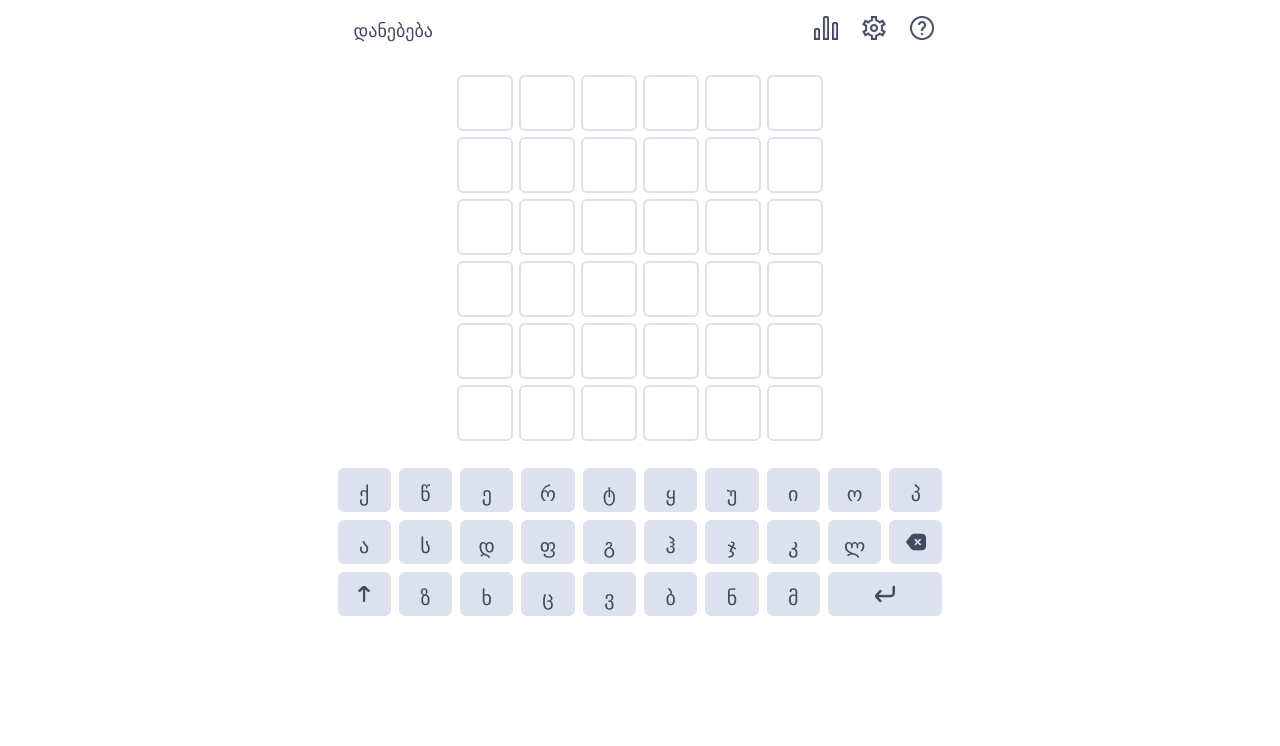
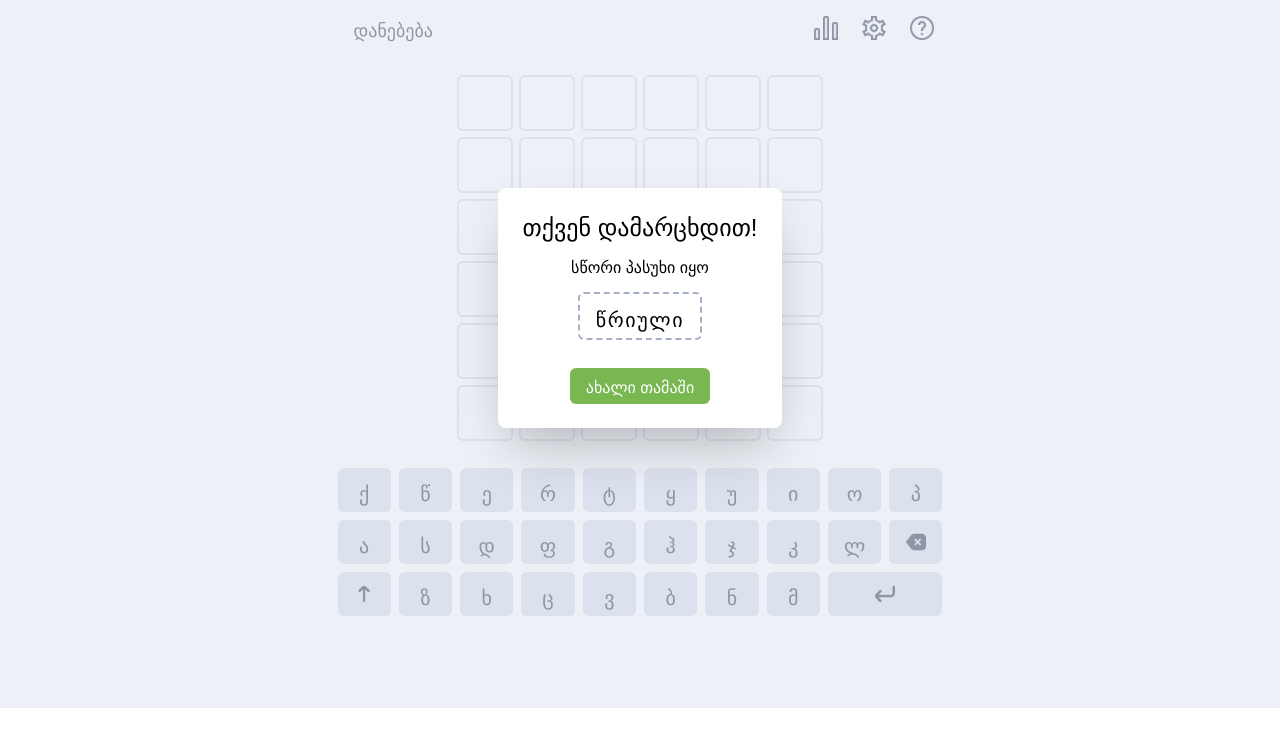
Before and after one commit to wimpykido/wordle, a React (Create React App) app: page / in a window 1280 px wide. Both pictures are taken after a click on the button "დანებება". Shown: the top 746 px of the page. Built offline with nearby package versions, Linux system fonts and the light colour scheme; a web font is replaced by a local one.

Commit message:
Added game over screen

```diff
--- /dev/null
+++ b/src/components/game-over/index.tsx
@@ -0,0 +1,65 @@
+import { getRandomWord } from "../gameRules/words";
+
+type GameOverProps = {
+  message: string;
+  answer: string[];
+  setSecretWord: React.Dispatch<React.SetStateAction<string[]>>;
+  setWordStates: React.Dispatch<
+    React.SetStateAction<
+      {
+        guessedWord: any[];
+        colors: any[];
+      }[]
+    >
+  >;
+  setRowIndex: React.Dispatch<React.SetStateAction<number>>;
+  setLetterIndex: React.Dispatch<React.SetStateAction<number>>;
+  setIsGameOver: React.Dispatch<React.SetStateAction<boolean>>;
+  setMessage: React.Dispatch<React.SetStateAction<string>>;
+};
+
+const GameOver = ({
+  message,
+  answer,
+  setSecretWord,
+  setWordStates,
+  setRowIndex,
+  setLetterIndex,
+  setIsGameOver,
+  setMessage,
+}: GameOverProps) => {
+  const handleClick = () => {
+    setSecretWord(getRandomWord().split(""));
+    setWordStates(
+      Array(6)
+        .fill("")
+        .map(() => ({
+          guessedWord: Array(6).fill(""),
+          colors: Array(6).fill(""),
+        }))
+    );
+    setRowIndex(0);
+    setLetterIndex(0);
+    setIsGameOver(false);
+    setMessage("");
+  };
+  return (
+    <div className="absolute flex justify-center items-center bg-custom-light bg-opacity-50 w-screen h-screen">
+      <div className="flex flex-col items-center justify-center gap-3 p-6 font-custom bg-white rounded-lg shadow-2xl">
+        <h1 className="text-2xl">{message}</h1>
+        <p>სწორი პასუხი იყო</p>
+        <div className="px-4 py-1 border-2 border-custom-dark border-dashed rounded-md tracking-widest">
+          <p className="text-xl pt-2">{answer}</p>
+        </div>
+        <button
+          className="px-4 py-1 mt-4 bg-custom-green hover:scale-105 text-white rounded-md transition-all"
+          onClick={handleClick}
+        >
+          <p className="pt-1">ახალი თამაში</p>
+        </button>
+      </div>
+    </div>
+  );
+};
+
+export default GameOver;
--- a/src/components/keyboard-button/index.tsx
+++ b/src/components/keyboard-button/index.tsx
@@ -19,6 +19,8 @@ interface KeyboardButtonProps {
   setLetterIndex: React.Dispatch<React.SetStateAction<number>>;
   secretWord: string[];
   color: string;
+  setIsGameOver: React.Dispatch<React.SetStateAction<boolean>>;
+  setMessage: React.Dispatch<React.SetStateAction<string>>;
 }
 
 export const KeyboardButton = ({
@@ -33,6 +35,8 @@ export const KeyboardButton = ({
   setLetterIndex,
   secretWord,
   color,
+  setIsGameOver,
+  setMessage,
 }: KeyboardButtonProps) => {
   const getLetterBackgroundColor = (arr: Array<any>) => {
     const backgroundColors: Array<string> = [];
@@ -65,8 +69,6 @@ export const KeyboardButton = ({
         break;
       case "Enter":
         if (letterIndex === 6) {
-          setRowIndex((prevIndex) => prevIndex + 1);
-          setLetterIndex(0);
           const colors = getLetterBackgroundColor(
             wordStates[rowIndex].guessedWord
           );
@@ -75,6 +77,23 @@ export const KeyboardButton = ({
               index === rowIndex ? { ...wordState, colors: colors } : wordState
             )
           );
+          if (
+            wordStates[rowIndex].guessedWord.join("") === secretWord.join("")
+          ) {
+            setIsGameOver(true);
+            setMessage("თქვენ გაიმარჯვეთ!");
+            return;
+          }
+          if (
+            wordStates[rowIndex].guessedWord.join("") !== secretWord.join("") &&
+            rowIndex === 5
+          ) {
+            setIsGameOver(true);
+            setMessage("თქვენ დამარცხდით!");
+            return;
+          }
+          setRowIndex((prevIndex) => prevIndex + 1);
+          setLetterIndex(0);
         }
         break;
       default:
--- a/src/components/keyboard/index.tsx
+++ b/src/components/keyboard/index.tsx
@@ -16,6 +16,8 @@ interface KeyboardProps {
   setLetterIndex: React.Dispatch<React.SetStateAction<number>>;
   secretWord: string[];
   letters: Array<letterType>;
+  setIsGameOver: React.Dispatch<React.SetStateAction<boolean>>;
+  setMessage: React.Dispatch<React.SetStateAction<string>>;
 }
 
 export const Keyboard = ({
@@ -27,6 +29,8 @@ export const Keyboard = ({
   setLetterIndex,
   secretWord,
   letters,
+  setIsGameOver,
+  setMessage,
 }: KeyboardProps) => {
   const [shift, setShift] = useState<boolean>(false);
   const shiftValue = (value: string) => {
@@ -66,6 +70,8 @@ export const Keyboard = ({
           letterIndex={letterIndex}
           setLetterIndex={setLetterIndex}
           secretWord={secretWord}
+          setIsGameOver={setIsGameOver}
+          setMessage={setMessage}
         />
       ))}
     </div>
--- a/src/components/navigation/index.tsx
+++ b/src/components/navigation/index.tsx
@@ -2,13 +2,24 @@ import StatsIcon from "../../assets/stats.png";
 import SettingsIcon from "../../assets/settings.png";
 import HelpIcon from "../../assets/help.png";
 
-export const Navigation = () => {
+type NavigationProps = {
+  setIsGameOver: React.Dispatch<React.SetStateAction<boolean>>;
+  setMessage: React.Dispatch<React.SetStateAction<string>>;
+};
+
+export const Navigation = ({ setIsGameOver, setMessage }: NavigationProps) => {
+  const handleClick = () => {
+    setMessage("თქვენ დამარცხდით!");
+    setIsGameOver(true);
+  };
   return (
     <nav className="flex justify-between mt-2">
       <button
         className={`font-custom rounded-md outline-none text-custom-text hover:bg-custom-light transition-all sm:text-lg`}
       >
-        <p className="px-2 pt-1 sm:pt-[6px] sm:px-4">დანებება</p>
+        <p className="px-2 pt-1 sm:pt-[6px] sm:px-4" onClick={handleClick}>
+          დანებება
+        </p>
       </button>
       <div className="flex">
         <button
--- a/src/pages/wordle-page/index.tsx
+++ b/src/pages/wordle-page/index.tsx
@@ -4,6 +4,7 @@ import { Word } from "../../components/word";
 import { getRandomWord } from "../../components/gameRules/words";
 import keys from "../../components/keyboard/keys";
 import { Navigation } from "../../components/navigation";
+import GameOver from "../../components/game-over";
 
 // კაი იქნება ამ ტიპს თუ გამოვიყენებთ any-s ნაცვლად
 type Word = {
@@ -26,10 +27,14 @@ const WordlePage = () => {
         colors: Array(6).fill(""),
       }))
   );
-  const [secretWord] = useState<Array<string>>(getRandomWord().split(""));
+  const [secretWord, setSecretWord] = useState<Array<string>>(
+    getRandomWord().split("")
+  );
   const [rowIndex, setRowIndex] = useState(0);
   const [letterIndex, setLetterIndex] = useState(0);
   const [letters, setLetters] = useState<Array<letterType>>(keys);
+  const [isGameOver, setIsGameOver] = useState(false);
+  const [message, setMessage] = useState("");
 
   const getLetterBackgroundColor = (arr: Array<any>) => {
     const backgroundColors: Array<string> = [];
@@ -89,19 +94,30 @@ const WordlePage = () => {
         console.log(letterIndex);
       }
       if (key === "enter" && letterIndex === 6) {
-        setRowIndex(rowIndex + 1);
-        setLetterIndex(0);
         const colors = getLetterBackgroundColor(
           wordStates[rowIndex].guessedWord
         );
-
         // Update colors for the current word
         setWordStates((prevWordStates) =>
           prevWordStates.map((wordState, index) =>
             index === rowIndex ? { ...wordState, colors: colors } : wordState
           )
         );
-
+        if (wordStates[rowIndex].guessedWord.join("") === secretWord.join("")) {
+          setIsGameOver(true);
+          setMessage("თქვენ გაიმარჯვეთ!");
+          return;
+        }
+        if (
+          wordStates[rowIndex].guessedWord.join("") !== secretWord.join("") &&
+          rowIndex === 5
+        ) {
+          setIsGameOver(true);
+          setMessage("თქვენ დამარცხდით!");
+          return;
+        }
+        setRowIndex((prevIndex) => prevIndex + 1);
+        setLetterIndex(0);
         console.log("backgrounds:", colors);
         console.log("ეს", rowIndex);
       }
@@ -124,7 +140,19 @@ const WordlePage = () => {
 
   return (
     <div className="grid items-center justify-center gap-6">
-      <Navigation />
+      {isGameOver && (
+        <GameOver
+          message={message}
+          answer={secretWord}
+          setSecretWord={setSecretWord}
+          setWordStates={setWordStates}
+          setRowIndex={setRowIndex}
+          setLetterIndex={setLetterIndex}
+          setIsGameOver={setIsGameOver}
+          setMessage={setMessage}
+        />
+      )}
+      <Navigation setIsGameOver={setIsGameOver} setMessage={setMessage} />
       <div className="grid">
         {wordStates.map((wordState, index) => (
           <Word
@@ -144,6 +172,8 @@ const WordlePage = () => {
         letterIndex={letterIndex}
         setLetterIndex={setLetterIndex}
         secretWord={secretWord}
+        setIsGameOver={setIsGameOver}
+        setMessage={setMessage}
       />
     </div>
   );
```
